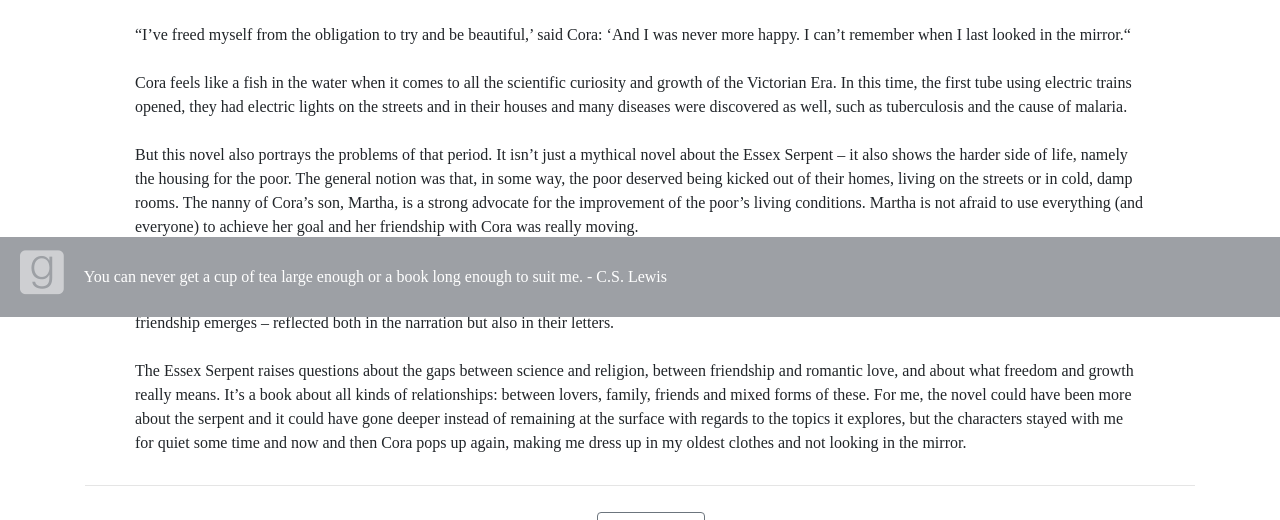
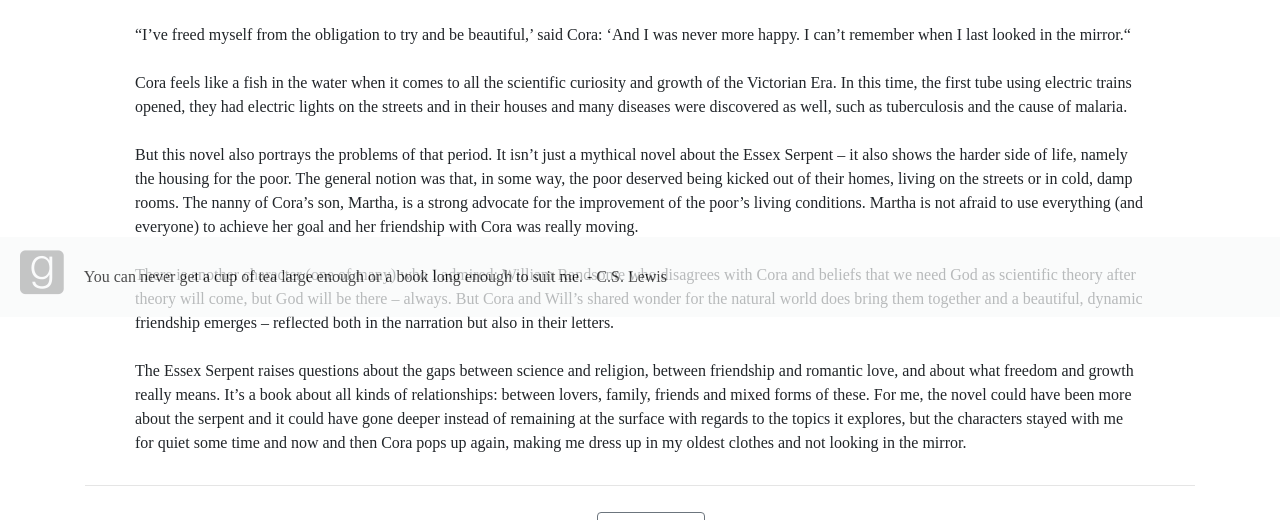
Before and after one commit to didemertens/bookblog, a Django app: page /blog/3 in a window 1280 px wide. Shown: the part 483-1003 px from the top of the page. Run offline with Django 3.2, Linux system fonts and the light colour scheme; data comes from the database, SQL or seed files in the repository; both versions use the stored data as it was after the commit; some libraries are stand-ins or nearby versions; some web fonts are replaced.

Commit message:
changed footer color

```diff
--- a/book_app/static/css/book_app.css
+++ b/book_app/static/css/book_app.css
@@ -321,20 +321,21 @@ label{
   height: 80px;
   width: 100%;
   display: flex;
-  background-color: #9da0a5;
-  color: white;
+  background-color: #F8F9FA;
+  color: black;
+  opacity: 0.7;
 }
 
 .footer a{
-  color: white;
-  opacity: 0.5;
+  color: black;
+  opacity: 0.3;
   margin: 20px;
   font-size: 50px;
 }
 
 .footer a:hover{
-  color: white;
-  opacity: 2;
+  color: black;
+  opacity: 0.5;
 }
 
 #quote{
--- a/book_app/views.py
+++ b/book_app/views.py
@@ -56,6 +56,7 @@ def comment_remove(request, pk):
     comment.delete()
     return redirect('book_app:blog_detail', pk=blog_pk)
 
+@login_required
 def add_comment_to_post(request, pk):
   blog = get_object_or_404(Blog, pk=pk)
   if request.method == "POST":
```
Also changed, not shown: db.sqlite3.
